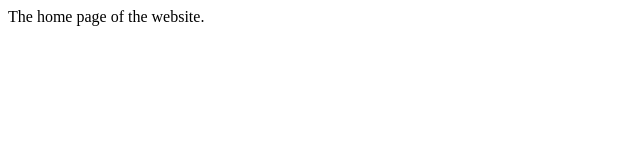
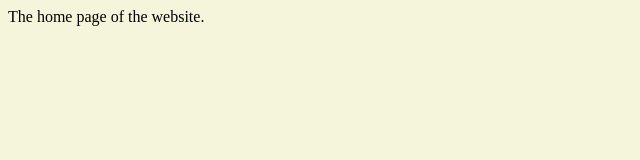
Before and after one commit to mhevyk/pr-test, a plain HTML site: page index.html in a window 1280 px wide. Shown: the whole page, without its empty margins (0-640 px from the left). Drawn offline with Linux system fonts and the light colour scheme.

Commit message:
Connect main css file

```diff
--- /dev/null
+++ b/index.css
@@ -0,0 +1,3 @@
+body {
+  background-color: beige;
+}
--- a/index.html
+++ b/index.html
@@ -4,6 +4,7 @@
     <meta charset="UTF-8" />
     <meta name="viewport" content="width=device-width, initial-scale=1.0" />
     <title>Home page</title>
+    <link rel="stylesheet" href="index.css" />
   </head>
   <body>
     The home page of the website.
```
